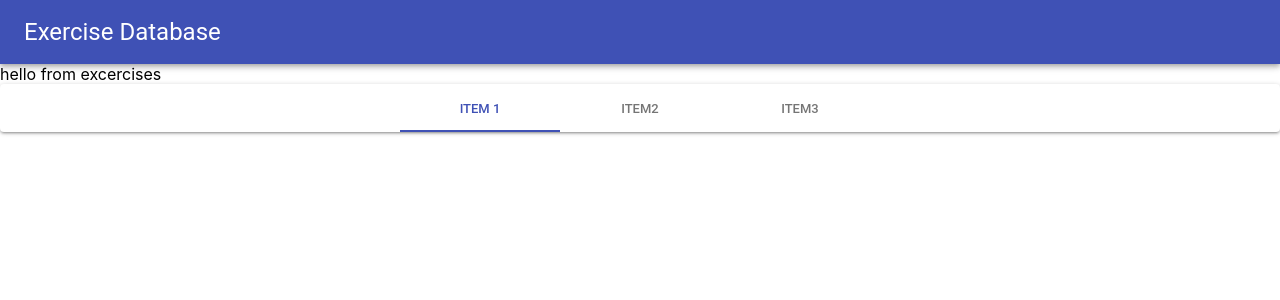
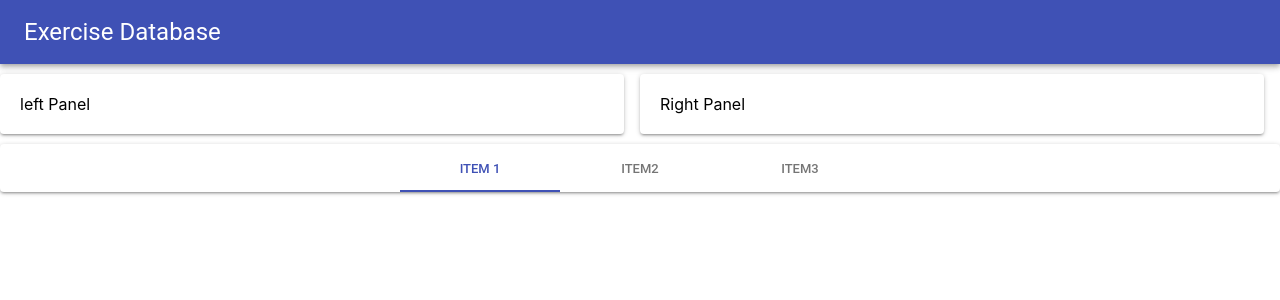
Before and after one commit to RuchirSaxena/Material-UI-ReactJS, a React (Create React App) app in the folder materialui-demo/: page / in a window 1280 px wide. Shown: the top 300 px of the page. Built offline with nearby package versions, Linux system fonts and the light colour scheme.

Commit message:
Using : 1.Gird 2.Different ways of styling

```diff
--- a/materialui-demo/src/components/Excercises/index.js
+++ b/materialui-demo/src/components/Excercises/index.js
@@ -1,5 +1,21 @@
 import React from "react";
+import { Grid, Paper } from "@material-ui/core";
+
+const style = {
+  Paper: { padding: 20, marginTop: 10, marginBottom: 10 }
+};
 
 export default props => {
-  return <div>hello from excercises</div>;
+  return (
+    <Grid container spacing={16} sm={12}>
+      <Grid item sm={6}>
+        <Paper style={style.Paper}>left Panel</Paper>
+      </Grid>
+      <Grid item sm={6}>
+        <Paper style={{ padding: 20, marginTop: 10, marginBottom: 10 }}>
+          Right Panel
+        </Paper>
+      </Grid>
+    </Grid>
+  );
 };
```
